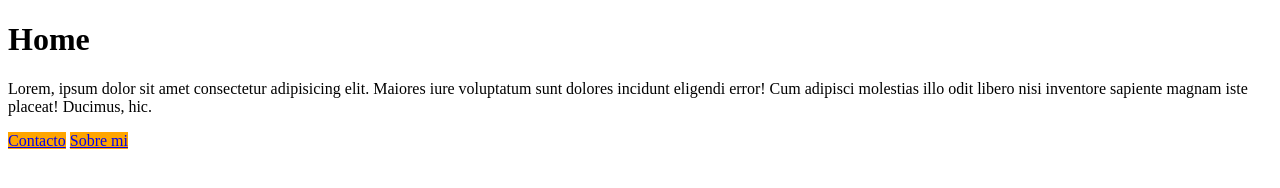
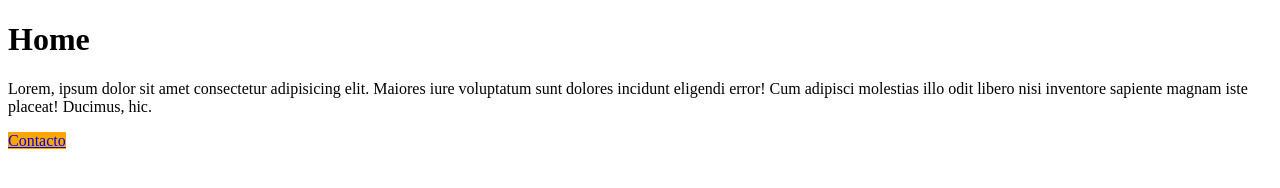
Before and after one commit to pelaez/web_tarea_semana_11, a website: page public/home.html in a window 1280 px wide. Drawn offline with Linux system fonts and the light colour scheme.

Commit message:
Se comento el enlace sobre mi

```diff
--- a/public/home.html
+++ b/public/home.html
@@ -11,6 +11,6 @@
     <h1>Home</h1>
     <p>Lorem, ipsum dolor sit amet consectetur adipisicing elit. Maiores iure voluptatum sunt dolores incidunt eligendi error! Cum adipisci molestias illo odit libero nisi inventore sapiente magnam iste placeat! Ducimus, hic.</p>
     <a class="boton-bonito" href="/contacto">Contacto</a>
-    <a class="boton-bonito" href="/sobre-mi">Sobre mi</a>
+    <!--<a class="boton-bonito" href="/sobre-mi">Sobre mi</a>-->
 </body>
 </html>
```
